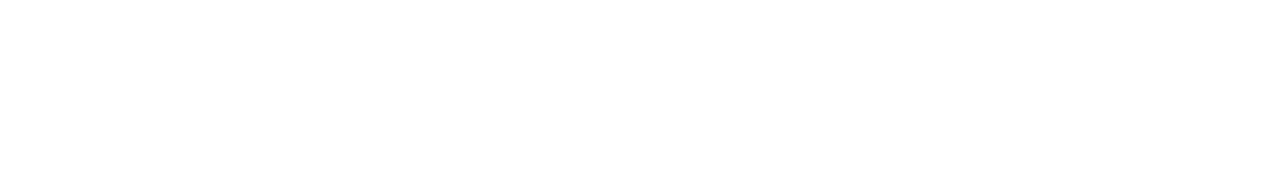
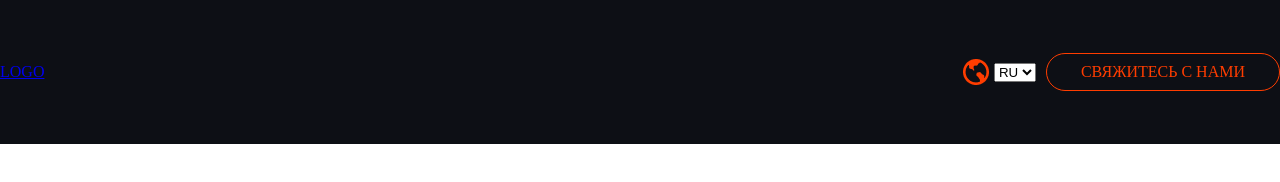
Before and after one commit to VolegzhaninaEM/CarAPI-frontend, a plain HTML site: page index.html in a window 1280 px wide. Drawn offline with Linux system fonts and the light colour scheme.

Commit message:
Добавила шапку

```diff
--- a/css/style.css
+++ b/css/style.css
@@ -0,0 +1,43 @@
+* {
+  margin: 0;
+  padding: 0;
+}
+
+.he {
+  display: flex;
+  justify-content: space-between;
+  align-items: center;
+  background-color: #0D0F15;
+  height: 18vh;
+}
+
+.sviyz {
+  border: 1px solid #FF3D00;
+  padding: 9px 34px;
+  border-radius: 60px;
+  text-decoration: none;
+  color: #FF3D00;
+  flex-grow: 0;
+}
+
+.sviyz :visited {
+  color: #FF3D00;
+}
+
+.sviyz :hover {
+  color: #FF3D00;
+}
+
+.lang {
+  display: flex;
+  justify-content: flex-end;
+  align-items: center;
+  flex-grow: 1;
+  margin-right: 10px;
+}
+.logo {
+  flex-grow: 0;
+}
+.langimg {
+  margin-right: 5px;
+}
--- a/index.html
+++ b/index.html
@@ -1,5 +1,6 @@
 <!DOCTYPE html>
 <html lang="ru">
+
 <head>
   <meta charset="UTF-8">
   <meta name="viewport" content="width=device-width, initial-scale=1.0">
@@ -7,7 +8,27 @@
   <title>CarAPI</title>
   <link rel="stylesheet" href="css/style.css">
 </head>
+
 <body>
+  <header class="he">
+    <div class="logo">
+      <a href="#">
+        LOGO
+      </a>
+    </div>
+    <div class="lang">
+      <img class="langimg" src="img/earth-line.png" alt="Lang" />
+      <a>
+        <select class="la">
+          <option> RU </option>
+          <option> EN </option>
+        </select>
+      </a>
+    </div>
+      <a href="#" class="sviyz">
+        СВЯЖИТЕСЬ С НАМИ
+      </a>
+  </header>
+</body>
 
-</body>
 </html>
```
